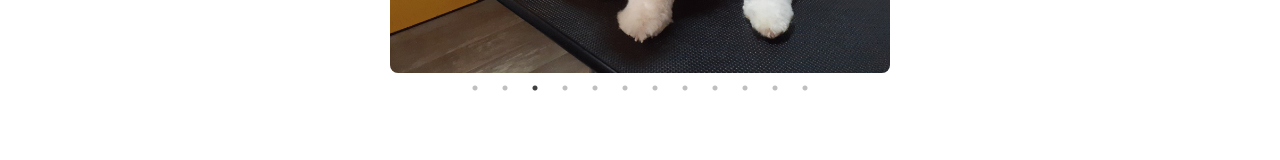
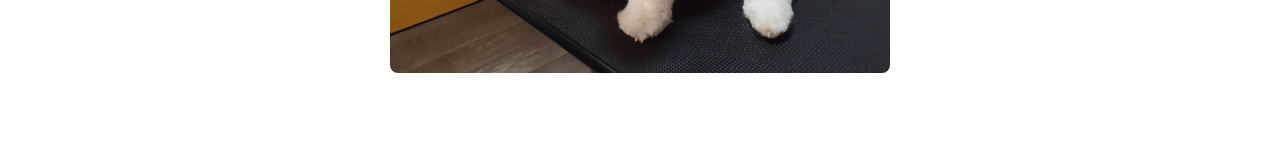
Before and after one commit to bohaz/petfashion, a React (Create React App) app: page /trabajos in a window 1280 px wide. Shown: the part 1096-1256 px from the top of the page. Built offline with nearby package versions, Linux system fonts and the light colour scheme.

Commit message:
Small change

```diff
--- a/src/components/Trabajos.jsx
+++ b/src/components/Trabajos.jsx
@@ -73,7 +73,7 @@ const images = [
 
 function SwipeableTextMobileStepper() {
   const settings = {
-    dots: true,
+
     infinite: true,
     speed: 500,
     slidesToShow: 1,
@@ -83,7 +83,7 @@ function SwipeableTextMobileStepper() {
   };
 
   return (
-    <Box sx={{ maxWidth: { xs: '350px', md: '500px' }, margin: 'auto', pb: '10%', pt: '5%' }}>
+    <Box sx={{ maxWidth: { xs: '320px', md: '500px' }, margin: 'auto', pb: '10%', pt: '5%' }}>
        <Typography
           variant="h3"
           component="h2"
```
